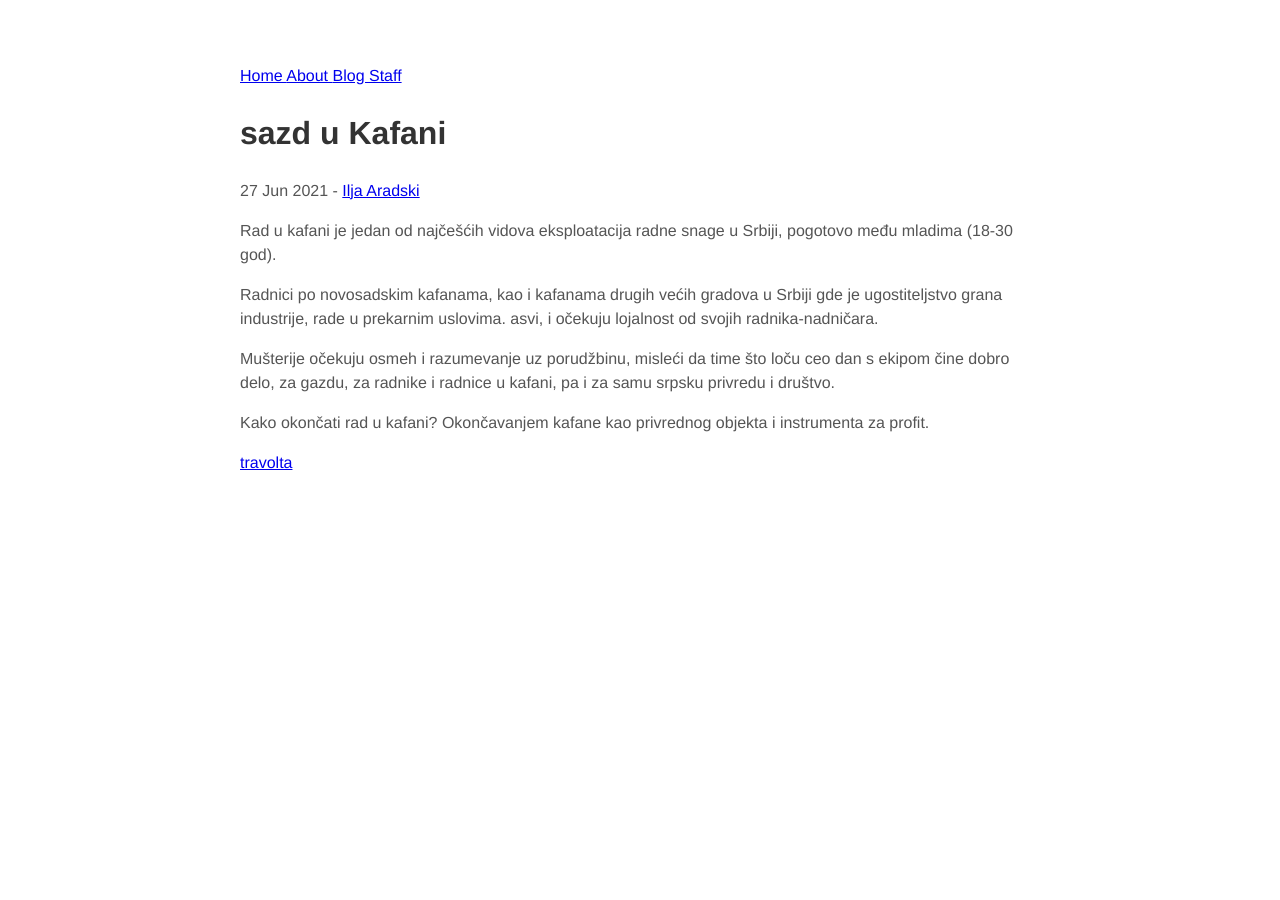
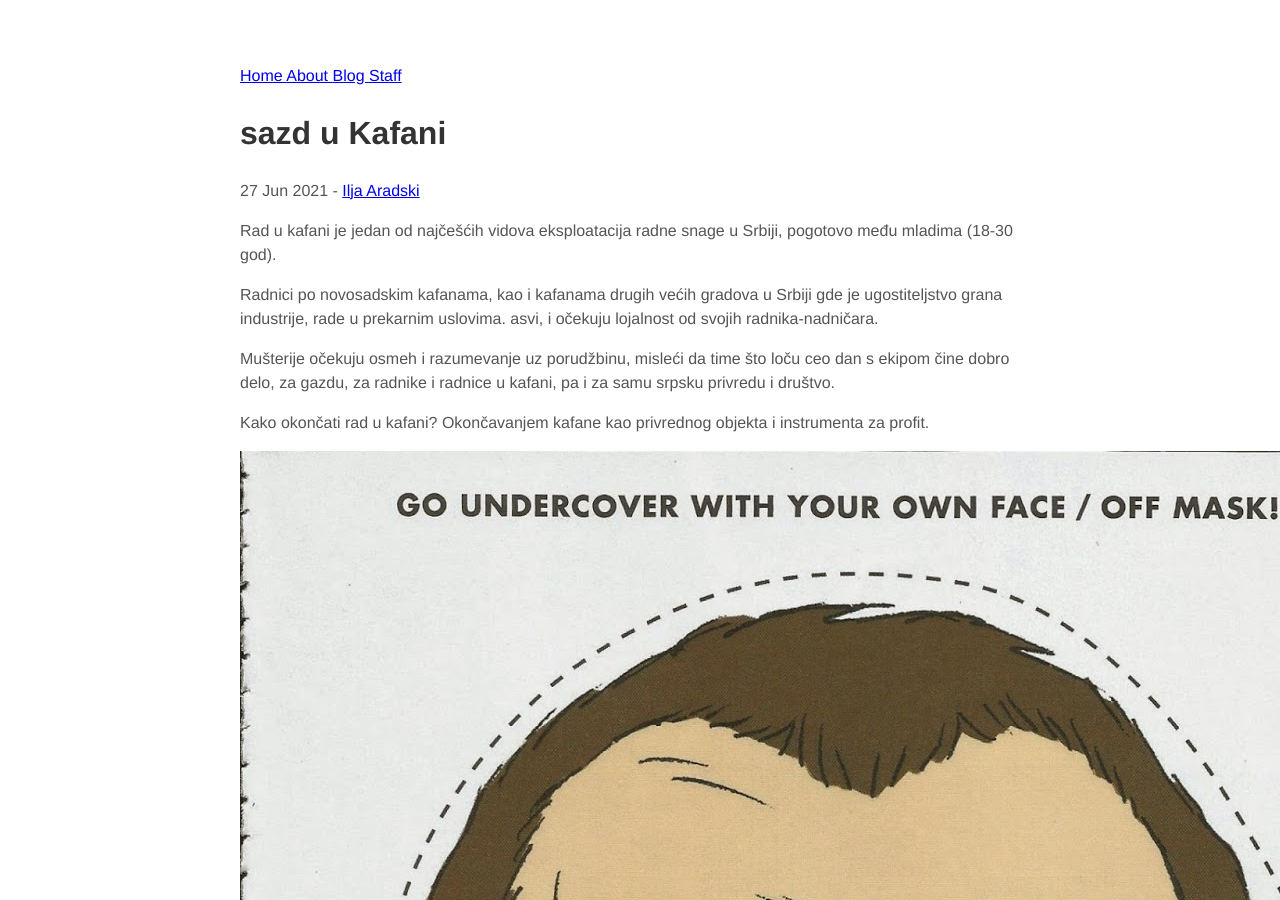
Before and after one commit to Dataphil/Dataphil.github.io, a Jekyll site: the page built from _posts/2021-06-29-rad-u-kafani copy.md, in a window 1280 px wide and 900 px high. Built offline with Jekyll 4.4.1, drawn with Linux system fonts in a browser that asks for light colours.

Commit message:
Everything looks ok.

```diff
--- a/_posts/2021-06-29-rad-u-kafani copy.md
+++ b/_posts/2021-06-29-rad-u-kafani copy.md
@@ -15,4 +15,4 @@ za radnike i radnice u kafani, pa i za samu srpsku privredu i društvo.
 
 Kako okončati rad u kafani? Okončavanjem kafane kao privrednog objekta i instrumenta za profit.
 
-[travolta](/home/ilja/my data/websites/aparat/assets/images/travolta.jpg)
+![travolta]({{site.url}}/assets/images/travolta.jpg)
```
